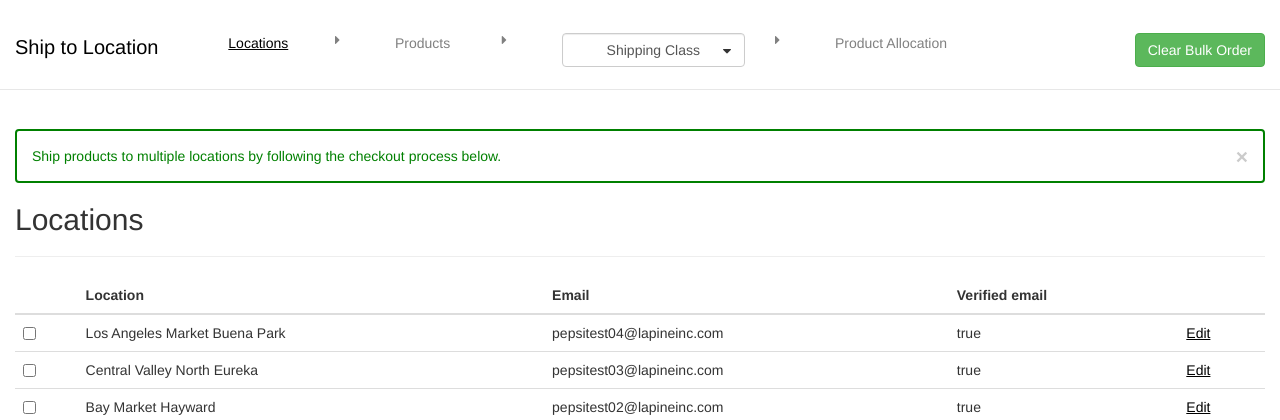
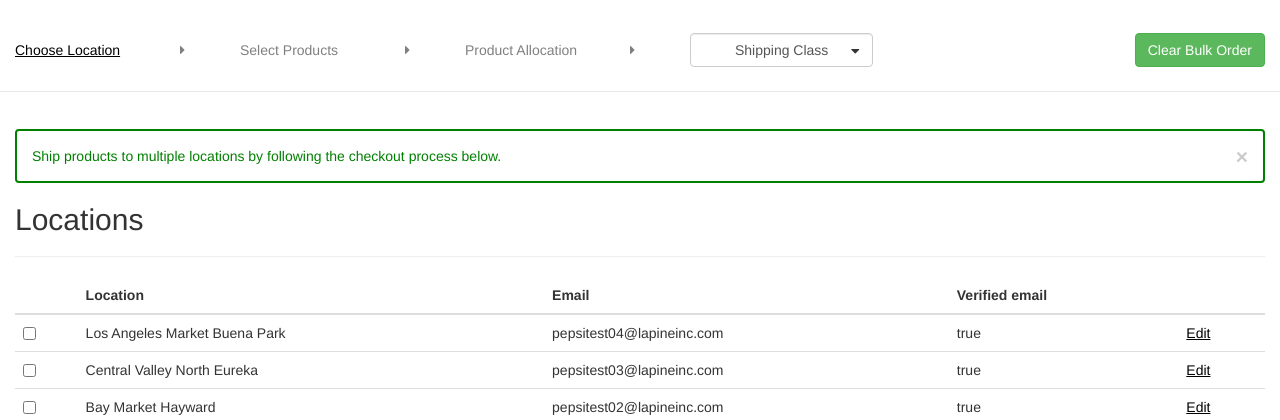
Before and after one commit to nitin-kujur/mnblkdhdjsgfjs, a PHP site: page / in a window 1280 px wide. Shown: the top 420 px of the page. Run offline with PHP 8.4, Linux system fonts and the light colour scheme; some libraries are stand-ins or nearby versions.

Commit message:
first commit

```diff
--- a/index.php
+++ b/index.php
@@ -11,25 +11,31 @@
 		<div class="container-fluid">
 			<h6>&nbsp;</h6>
 			<div class="row">
-				<div class="col-md-2 col-sm-2 col-xs-2">
+				<!-- <div class="col-md-2 col-sm-2 col-xs-2">
 					<a class="disabled" style="font-size:20px; text-decoration:none !important; color:1a1a1a !important;">Ship to Location</a>
-				</div>
-				<div class="col-md-1 col-sm-1 col-xs-1">
-					<a href="javascript:;" class="disabled">Locations</a>
+				</div> -->
+				<div class="col-md-2 col-sm-2 col-xs-2" style="max-width:165px;">
+					<a href="javascript:;" class="disabled"><h5>Choose Location</h5></a>
 				</div>
 				<div class="col-md-1 col-sm-1 col-xs-1" style="max-width:60px;">
-					<i class="fa fa-caret-right text-gray"></i>
+					<h5><i class="fa fa-caret-right text-gray"></i></h5>
 				</div>
-				<div class="col-md-1 col-sm-1 col-xs-1">
-					<a href="product.html" class=" text-gray">Products</a>
+				<div class="col-md-2 col-sm-2 col-xs-2" style="max-width:165px;">
+					<a href="product.html" class=" text-gray"><h5>Select Products</h5></a>
 				</div>
 				<div class="col-md-1 col-sm-1 col-xs-1" style="max-width:60px;">
-					<i class="fa fa-caret-right text-gray"></i>
+					<h5><i class="fa fa-caret-right text-gray"></i></h5>
 				</div>
-				<div class="col-md-2 col-sm-2 col-xs-2">
+				<div class="col-md-2 col-sm-2 col-xs-2" style="max-width:165px;">
+					<a href="productAllocation.html" class=" text-gray"><h5>Product Allocation</h5></a>
+				</div>
+				<div class="col-md-1 col-sm-1 col-xs-1" style="max-width:60px;">
+					<h5><i class="fa fa-caret-right text-gray"></i></h5>
+				</div>
+				<div class="col-md-2 col-sm-2 col-xs-2" style="min-width:190px;">
 					<!-- <a href="shipping.html" class=" text-gray">Shipping</a> -->
 					<div class="select-wrapper">
-						<select class="form-control text-center" style="">
+						<select class="form-control text-center">
 							<option disabled selected>Shipping Class</option>
 							<option>option 1</option>
 							<option>option 2</option>
@@ -38,15 +44,9 @@
 						<div class="next-icon" style=""><i class="fa fa-caret-down"></i></div>
 					</div>
 				</div>
-				<div class="col-md-1 col-sm-1 col-xs-1" style="max-width:60px;">
-					<i class="fa fa-caret-right text-gray"></i>
-				</div>
-				<div class="col-md-2 col-sm-2 col-xs-2">
-					<a href="productAllocation.html" class=" text-gray">Product Allocation</a>
-				</div>
 
 				<div class="col-md-2 col-sm-2 col-xs-2 pull-right">
-					<a href="#" class="btn btn-success pull-right">Clear Bulk Order</a>
+					<a href="#" class="btn btn-success pull-right">Clear<span class="hidden-sm hidden-xs"> Bulk Order</span></a>
 				</div>
 			</div>
 			<hr class="hr-full">
```
Also changed, not shown: productAllocation.html (+0 -23 lines).
